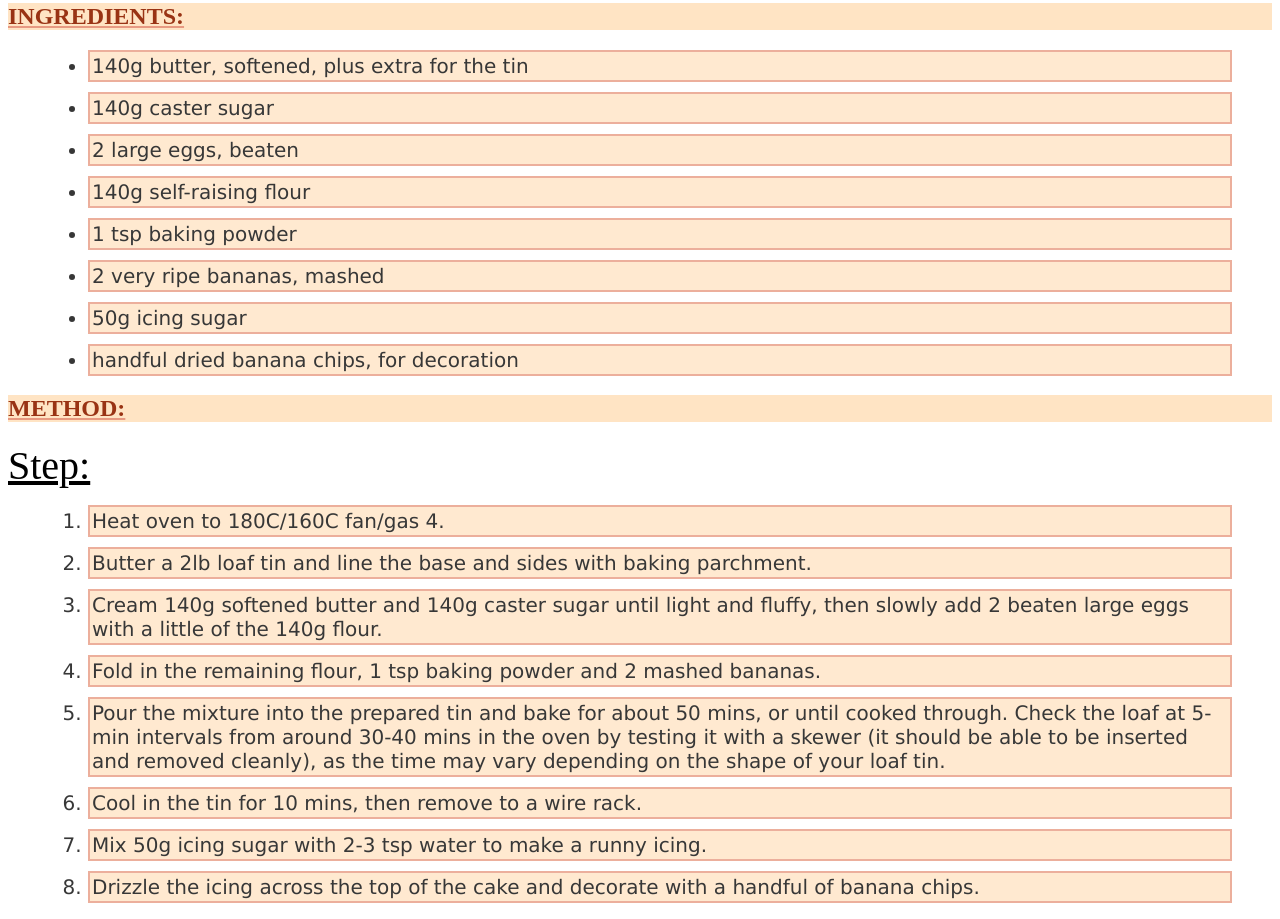
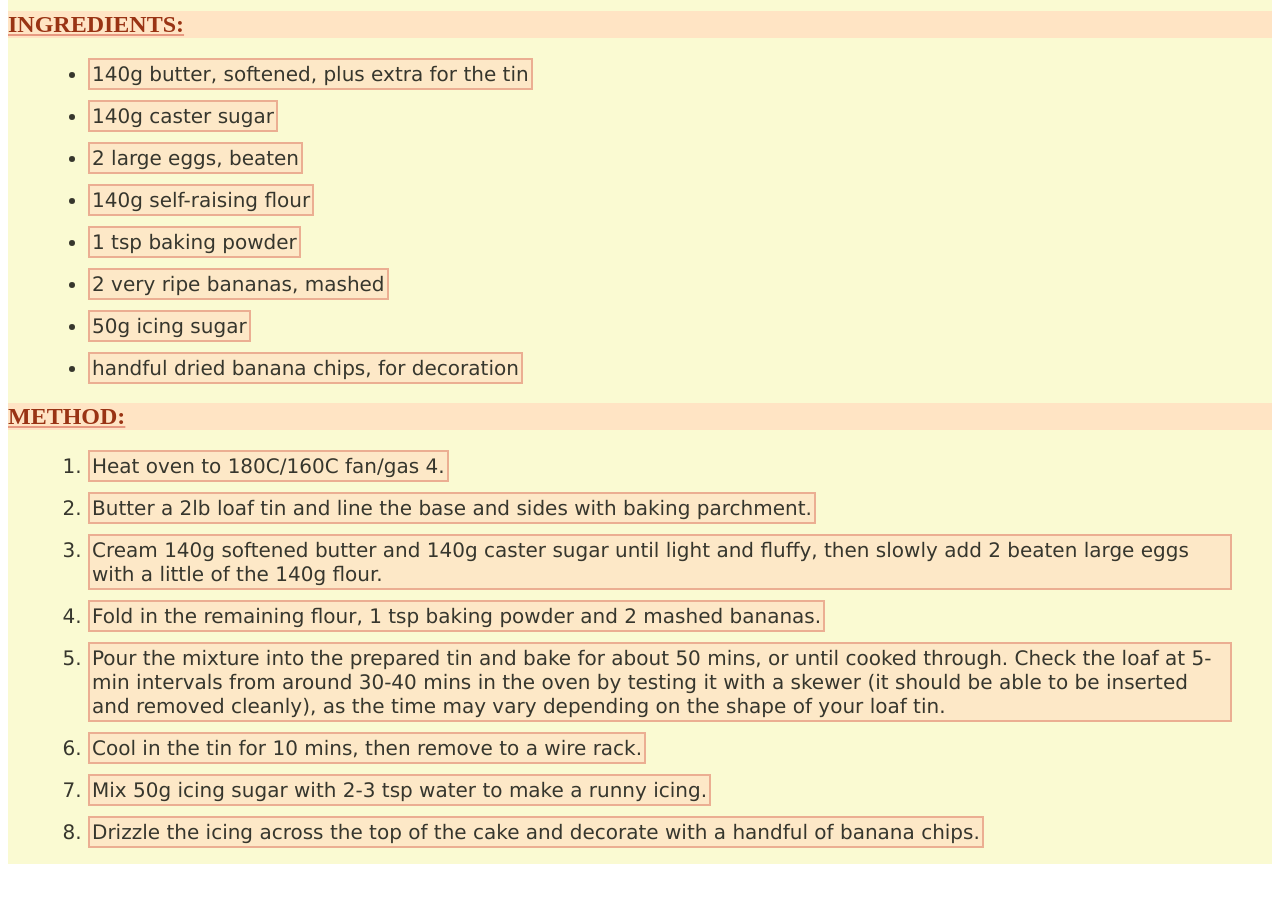
Before and after one commit to pieterbotes41/odins-recipe, a plain HTML site: page htmlRecipes/bananabread1.html in a window 1280 px wide. Shown: the part 798-1717 px from the top of the page. After the commit the page ends 1670 px from the top, so only its background shows below. Drawn offline with Linux system fonts and the light colour scheme.

Commit message:
changes made to display settings

```diff
--- a/htmlRecipes/bananabread1.html
+++ b/htmlRecipes/bananabread1.html
@@ -7,12 +7,12 @@
     <title>Banana Bread</title>
 </head>
 <body>
+    <div>
         <h1 class="title">Banana Bread</h1>
         <img src="../recipe-images/bananabread.jpg" alt="A cross between banana breas and a drizzle cake">
         <h2 class="description">Description</h2>
         <p>A cross between banana bread and a drizzle cake, this easy banana loaf recipe is a quick bake that can be frozen. It's great for using up overripe bananas, too.</p>
         <h2 class="ingredients">Ingredients:</h2>
-        <div>
             <ul>
                 <li>140g butter, softened, plus extra for the tin</li>
                 <li>140g caster sugar</li>
@@ -23,11 +23,8 @@
                 <li>50g icing sugar</li>
                 <li>handful dried banana chips, for decoration</li>
             </ul>
-        </div>
 
         <h2 class="method">Method:</h2>
-    <div class="step">Step:</div>
-    <div>
             <ol>
                 <li>Heat oven to 180C/160C fan/gas 4.</li>
                 <li>Butter a 2lb loaf tin and line the base and sides with baking parchment.</li>
--- a/htmlRecipes/style.css
+++ b/htmlRecipes/style.css
@@ -1,3 +1,7 @@
+*{
+    align-items: flex-start;
+}
+
 .title{
     color: rgb(153, 51, 20);
     font-size: 60px;
@@ -94,3 +98,12 @@ li{
 li{
     margin: 0 2em 0 2em;
 }
+
+span{
+    color: brown;
+}
+
+div{
+    display: inline-block;
+    background-color: lightgoldenrodyellow;
+}
```
Lines whose indentation alone changed are shown as unchanged.
